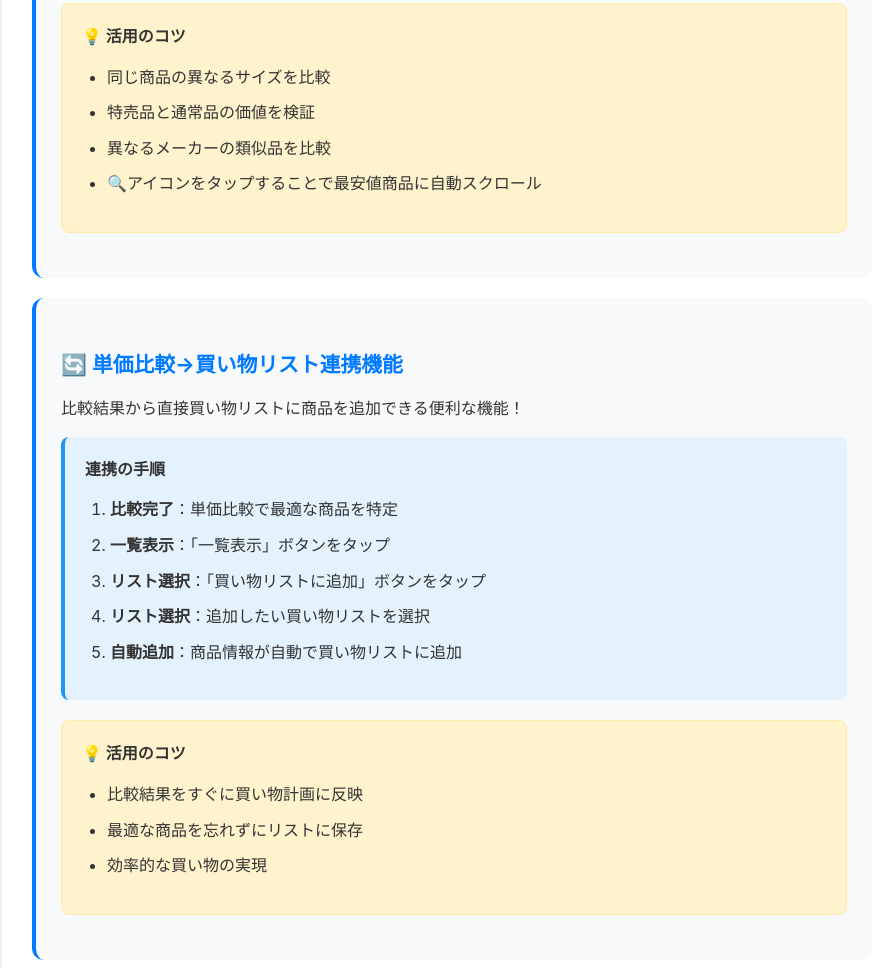
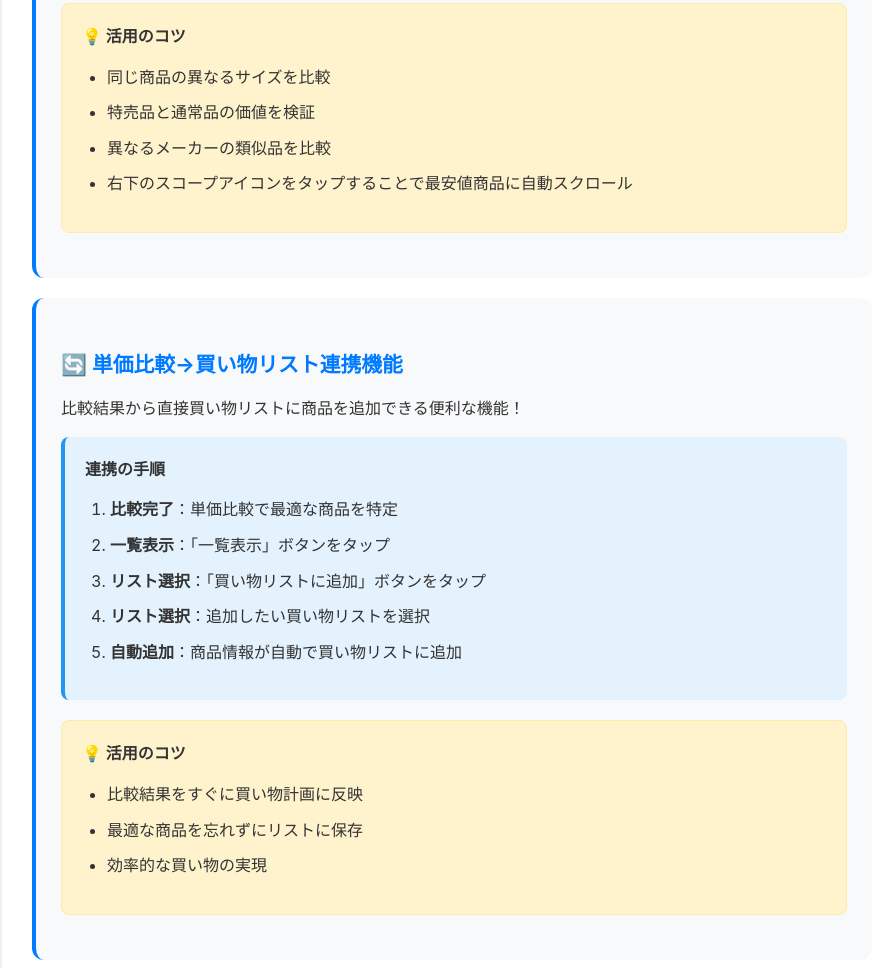
Before and after one commit to taka9535/Iine-App-Support, a plain HTML site: page index.html in a window 1280 px wide. Shown: the part 969-1937 px from the top of the page, without its empty margins (188-1066 px from the left). Drawn offline with Linux system fonts and the light colour scheme.

Commit message:
fix: スコープアイコンの説明をより具体的に修正
- 「🔍アイコン」を「右下のスコープアイコン」に変更
- ユーザーがアイコンの位置を特定しやすく改善

```diff
--- a/index.html
+++ b/index.html
@@ -285,7 +285,7 @@
                                    <li>同じ商品の異なるサイズを比較</li>
                                    <li>特売品と通常品の価値を検証</li>
                                    <li>異なるメーカーの類似品を比較</li>
-                                   <li>🔍アイコンをタップすることで最安値商品に自動スクロール</li>
+                                   <li>右下のスコープアイコンをタップすることで最安値商品に自動スクロール</li>
                                </ul>
                            </div>
                 </div>
```
